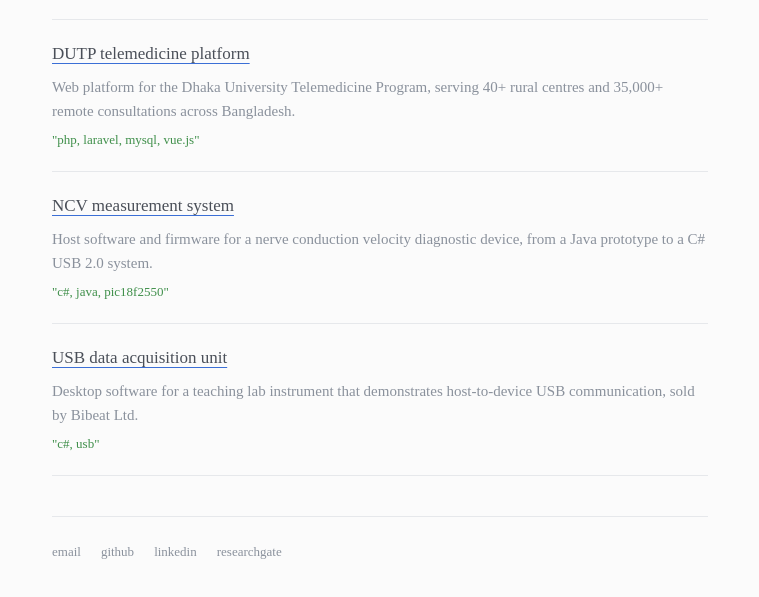
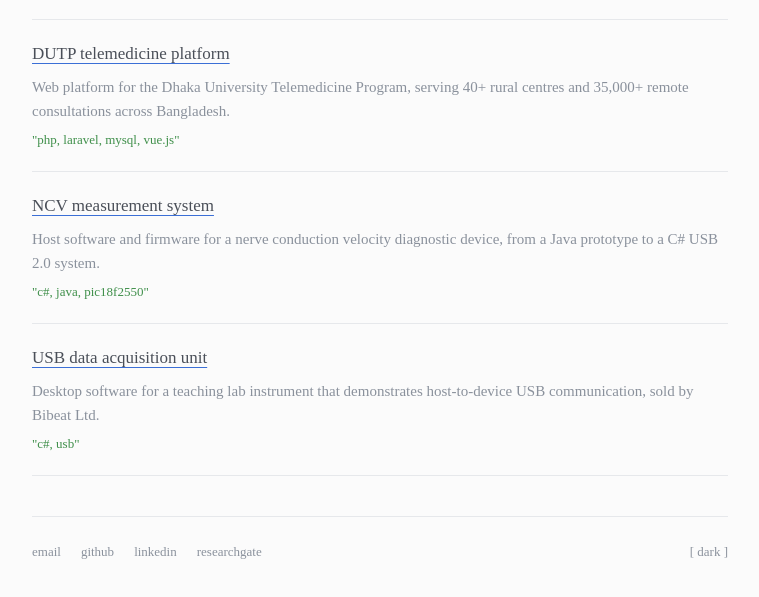
Before and after one commit to zihadt/zihadt.github.io, an Astro site: page /projects in a window 1280 px wide. Shown: the part 189-786 px from the top of the page, without its empty margins (260-1019 px from the left). Built offline with nearby package versions, Linux system fonts and the light colour scheme; Astro itself is replaced by a stand-in of ours.

Commit message:
style: move the theme toggle to the footer and widen the page to 760px
The footer now renders on every page so the toggle is always reachable;
project detail pages show it alone under the rule.

Co-Authored-By: Claude Fable 5.1 <noreply@anthropic.com>

```diff
--- a/src/components/Header.astro
+++ b/src/components/Header.astro
@@ -2,7 +2,6 @@
 import { Image } from 'astro:assets';
 import profile from '../assets/profile.png';
 import { site, nav } from '../site';
-import ThemeToggle from './ThemeToggle.astro';
 
 interface Props {
   variant?: 'home' | 'page';
@@ -47,7 +46,6 @@ const path = Astro.url.pathname;
         </a>
       ))
     }
-    <ThemeToggle />
   </nav>
 </header>
 
--- a/src/components/Links.astro
+++ b/src/components/Links.astro
@@ -1,16 +1,20 @@
 ---
 import { links } from '../site';
+import ThemeToggle from './ThemeToggle.astro';
 
 interface Props {
   rule?: boolean;
+  links?: boolean;
 }
 
-const { rule = false } = Astro.props;
+const { rule = false, links: showLinks = true } = Astro.props;
 ---
 
-<footer class:list={['links', 'muted', { rule }]}>
+<footer class:list={['footer', 'muted', { rule }]}>
   {
-    links.map((link) => (
+    showLinks && (
+      <nav class="links" aria-label="Elsewhere">
+        {links.map((link) => (
           <a
             href={link.href}
             rel={link.href.startsWith('http') ? 'me noopener' : undefined}
@@ -18,23 +22,39 @@ const { rule = false } = Astro.props;
           >
             {link.label}
           </a>
-    ))
+        ))}
+      </nav>
+    )
   }
+  <span class="toggle">
+    <ThemeToggle />
+  </span>
 </footer>
 
 <style>
+  .footer {
+    display: flex;
+    flex-direction: row;
+    align-items: baseline;
+    gap: 12px 20px;
+    font-size: 13px;
+    padding-top: 4px;
+  }
+
+  .toggle {
+    margin-left: auto;
+  }
+
+  .footer.rule {
+    padding-top: 24px;
+    border-top: 1px solid var(--line);
+  }
+
   .links {
     display: flex;
     flex-direction: row;
     flex-wrap: wrap;
     gap: 12px 20px;
-    font-size: 13px;
-    padding-top: 4px;
-  }
-
-  .links.rule {
-    padding-top: 24px;
-    border-top: 1px solid var(--line);
   }
 
   .links a {
--- a/src/layouts/Base.astro
+++ b/src/layouts/Base.astro
@@ -51,7 +51,7 @@ const canonical = new URL(Astro.url.pathname, Astro.site);
       <main class="main">
         <slot />
       </main>
-      {links && <Links rule={variant === 'page'} />}
+      <Links rule={variant === 'page'} links={links} />
     </div>
   </body>
 </html>
--- a/src/styles/global.css
+++ b/src/styles/global.css
@@ -105,7 +105,7 @@ img {
 }
 
 .container {
-  max-width: 720px;
+  max-width: 760px;
   margin: 0 auto;
   padding: 72px 32px 80px;
   display: flex;
```
Lines whose indentation alone changed are shown as unchanged.
